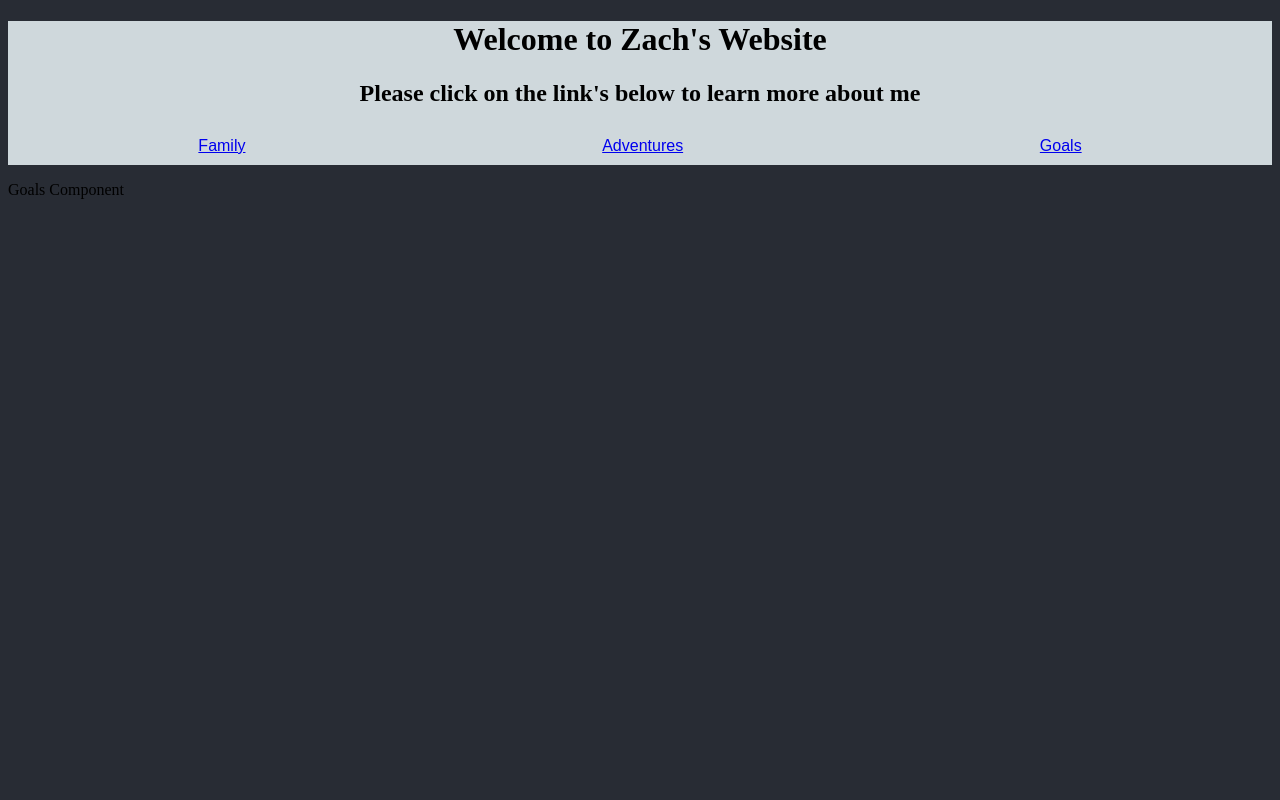
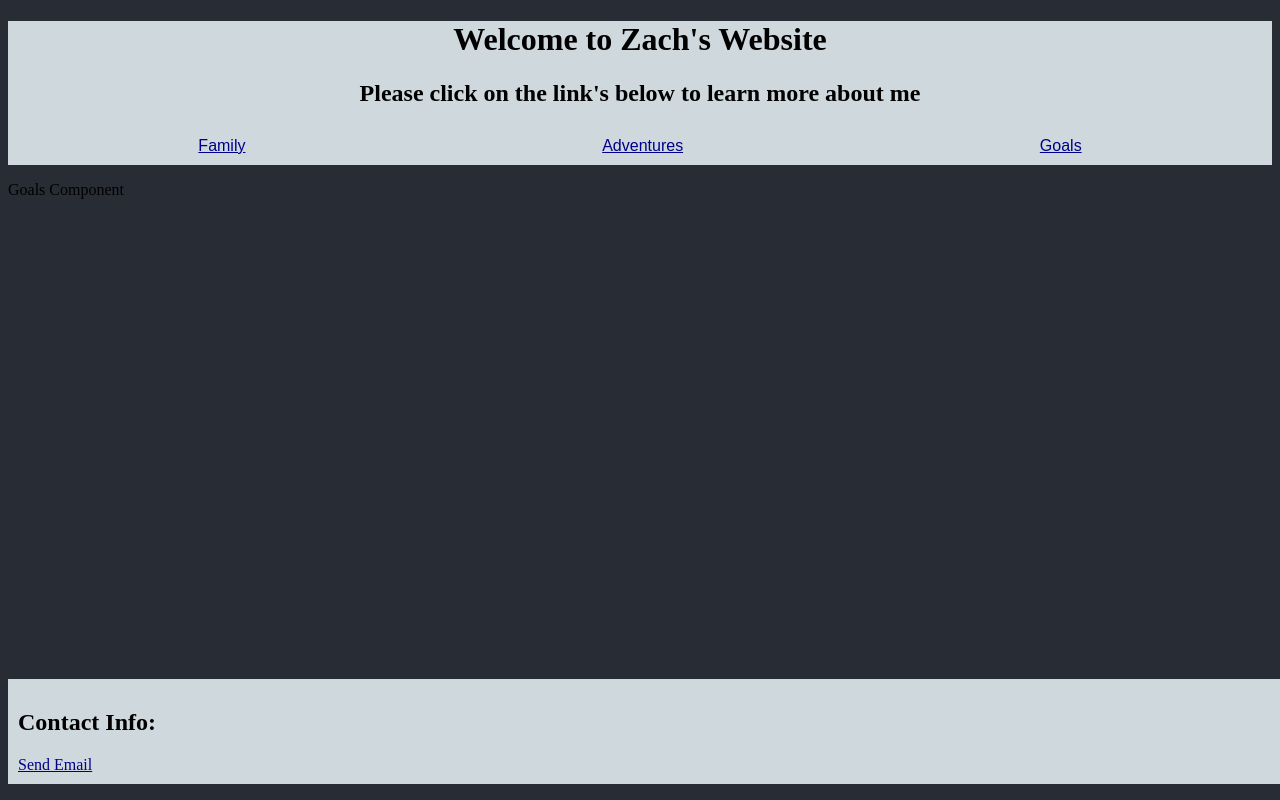
Before and after one commit to zpheesaker/finalJS, a React (Create React App) app in the folder final/: page /goals in a window 1280 px wide. Built offline with nearby package versions, Linux system fonts and the light colour scheme.

Commit message:
foot getting there

```diff
--- a/final/src/App.js
+++ b/final/src/App.js
@@ -22,6 +22,7 @@ function App() {
           <Route path="/goals" element={<Goals />} />
         </Routes>
       </BrowserRouter>
+      <div><Footer /></div>
     </div>
   );
 }
--- a/final/src/components/footer.js
+++ b/final/src/components/footer.js
@@ -1,8 +1,14 @@
 import React from 'react'
+import './header.css'
 
 function Footer() {
     return (
-        <div>Footer Component</div>
+        <div>
+            <p class="foot">
+                <h2>Contact Info:</h2>
+                <a href="mailto: zachary.heesaker@gmail.com">Send Email</a>
+            </p>
+        </div>
     )
 }
 
--- a/final/src/components/header.css
+++ b/final/src/components/header.css
@@ -16,3 +16,16 @@ p {
     background-color: #CFD8DC;
     text-align: center;
 }
+
+p.foot {
+        background-color: #CFD8DC;
+        text-align: left;
+        bottom:0;
+        width: 100%;
+        position: fixed;
+        padding: 10px;
+}
+
+a{
+    color: darkblue;
+}
```
